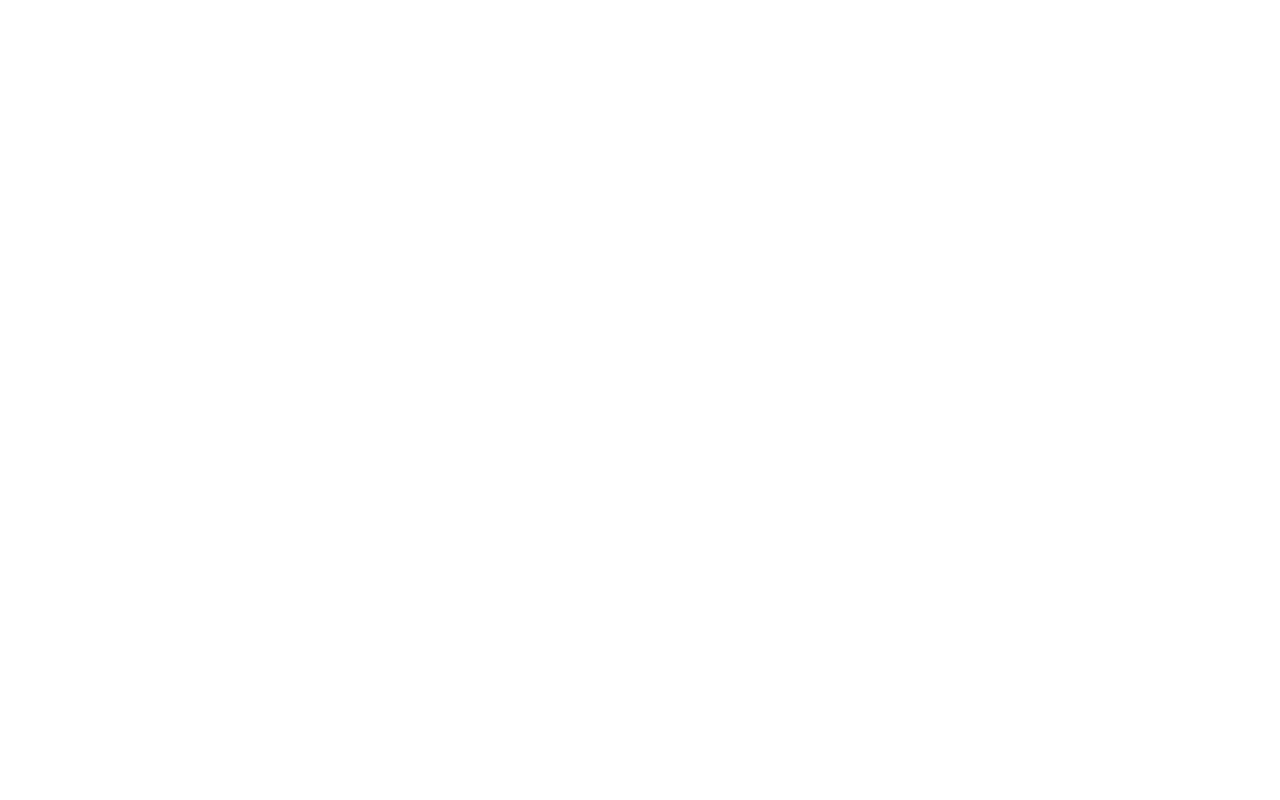
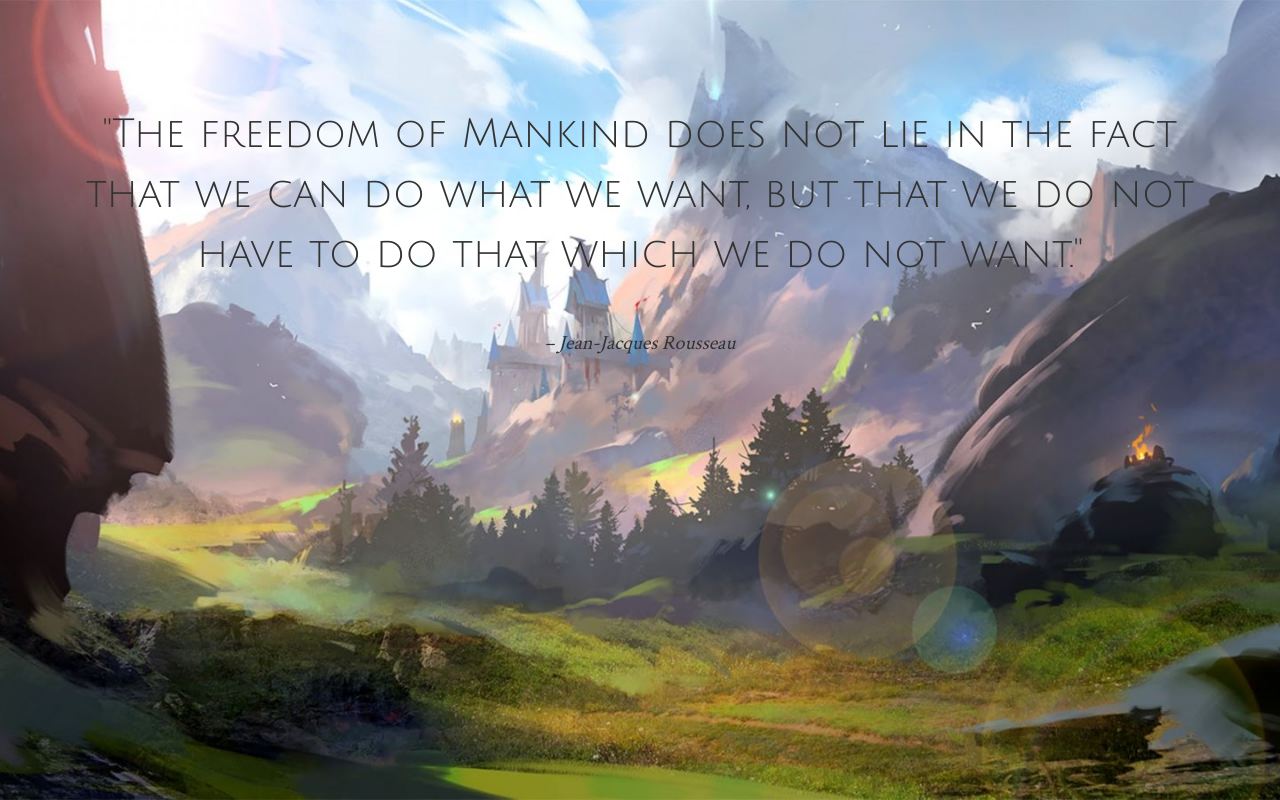
Before and after one commit to nabal41/simple-quote-page, a plain HTML site: page index.html in a window 1280 px wide. Drawn offline with Linux system fonts and the light colour scheme.

Commit message:
final changes

```diff
--- a/index.html
+++ b/index.html
@@ -4,10 +4,16 @@
     <meta charset="UTF-8">
     <meta http-equiv="X-UA-Compatible" content="IE=edge">
     <meta name="viewport" content="width=device-width, initial-scale=1.0">
-    <link rel="stylesheet" href="/style.css">
-    <title>Document</title>
+    <link rel="stylesheet" href="/simple-quote-page/style.css">
+    <link href="https://fonts.googleapis.com/css?family=Crimson+Text|Julius+Sans+One" rel="stylesheet">
+    <title>Freedom</title>
 </head>
 <body>
 
+    <div class="wrapper">
+        <p class="quote">"The freedom of Mankind does not lie in the fact that we can do what we want, but that we do not have to do that which we do not want."</p>
+        <p class="author"><small>– Jean-Jacques Rousseau</small></p>
+      </div>
+
 </body>
 </html>
--- a/style.css
+++ b/style.css
@@ -0,0 +1,30 @@
+html,
+body {
+  margin: 0;
+  padding: 0;
+  font-size: 100%;
+  line-height: 1.5;
+}
+body {
+    width: 100%;
+    height: 100vh;
+    background:url('assets/wallpaper-fantasy.jpg') no-repeat center;
+    background-size: cover;
+    color: #333;
+  }
+  .wrapper {
+    padding-top: 4rem;
+    width: 90%;
+    margin: 0 auto;
+    text-align: center;
+  }
+  .quote {
+    font-family: 'Julius Sans One', sans-serif;
+    font-size: 2.5rem;
+  }
+
+  .author {
+    font-family: 'Crimson Text', serif;
+    font-size: 1.5rem;
+    font-style: italic;
+  }
```
